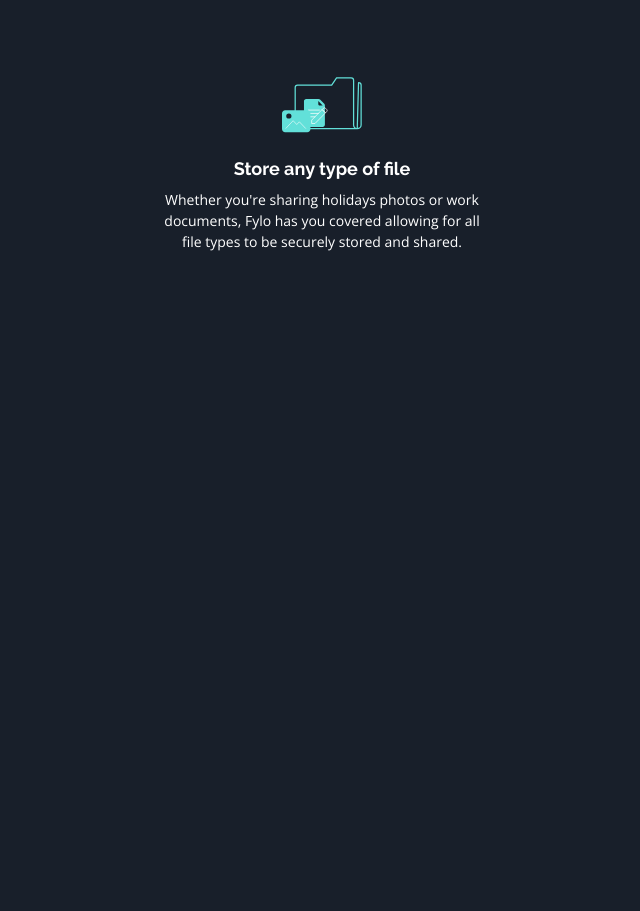
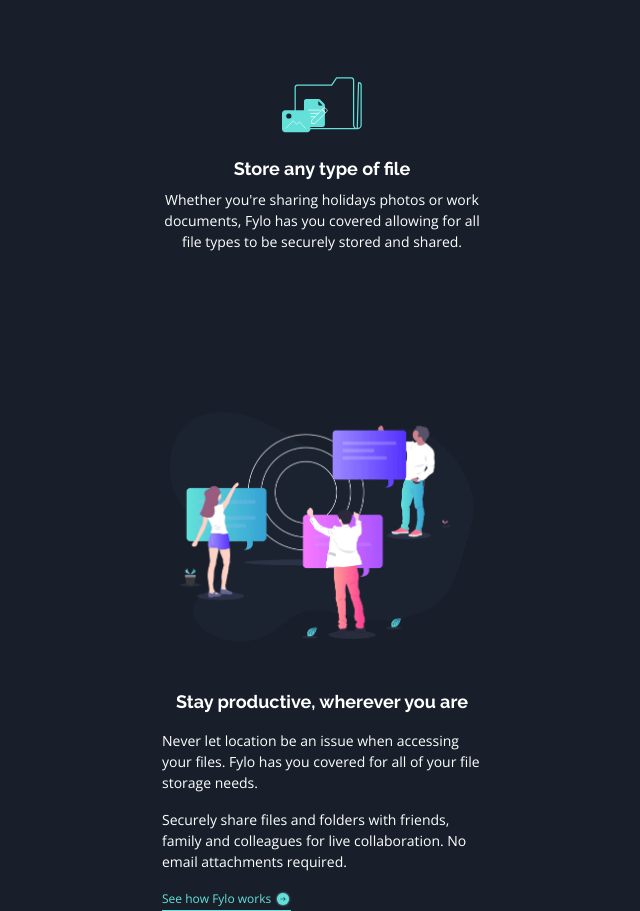
Before and after one commit to robertKamrowski/FyloLandingPage, a plain HTML site: page index.html in a window 1280 px wide. Shown: the part 1523-2434 px from the top of the page, without its empty margins (318-958 px from the left). Before the commit the page ends 1775 px from the top, so only its background shows below. Drawn offline with nearby package versions, Linux system fonts and the light colour scheme.

Commit message:
Add productive section

```diff
--- a/index.html
+++ b/index.html
@@ -110,6 +110,34 @@
         </section>
       </section>
       <!-- Company info component -->
+
+      <section class="productive main__productive">
+        <img
+          class="productive__image"
+          src="./images/illustration-stay-productive.png"
+          alt="Group of productive people."
+        />
+
+        <h2 class="productive__title">Stay productive, wherever you are</h2>
+
+        <p class="productive__description">
+          Never let location be an issue when accessing your files. Fylo has you
+          covered for all of your file storage needs.
+        </p>
+        <p class="productive__description">
+          Securely share files and folders with friends, family and colleagues
+          for live collaboration. No email attachments required.
+        </p>
+
+        <a class="productive__link" href="#"
+          >See how Fylo works
+          <img
+            class="productive__arrow"
+            src="./images/icon-arrow.svg"
+            alt="Arrow icon"
+          />
+        </a>
+      </section>
     </main>
     <!-- main component  -->
   </body>
--- /dev/null
+++ b/scss/_productiveSection.scss
@@ -0,0 +1,54 @@
+@use 'variables';
+
+.main__productive {
+  margin-top: 160px;
+}
+
+.productive {
+  width: 320px;
+  display: flex;
+  flex-direction: column;
+  justify-content: center;
+  align-items: center;
+
+  &__image {
+    display: block;
+    width: 304px;
+  }
+
+  &__title {
+    margin-top: 48px;
+    font-size: 1.8rem;
+    line-height: 2.4rem;
+    text-align: center;
+    font-weight: bold;
+    font-family: 'Raleway';
+  }
+
+  &__description {
+    font-size: 1.4rem;
+    line-height: 2.1rem;
+    margin-top: 16px;
+  }
+
+  &__link {
+    display: block;
+    align-self: flex-start;
+    margin-top: 16px;
+    font-size: 1.2rem;
+    line-height: 1.6rem;
+    color: variables.$cyan;
+    height: 23px;
+    display: flex;
+    align-items: center;
+    text-decoration: none;
+    border-bottom: 1px solid;
+  }
+
+  &__arrow {
+    display: block;
+    width: 16px;
+    height: 16px;
+    margin-left: 4px;
+  }
+}
--- a/scss/style.scss
+++ b/scss/style.scss
@@ -4,6 +4,7 @@
 @use 'main';
 @use 'intro';
 @use 'companyFacts';
+@use 'productiveSection';
 
 body {
   background-color: variables.$mainDarkBlue;
```
Also changed, not shown: css/style.css, 1 other file.
